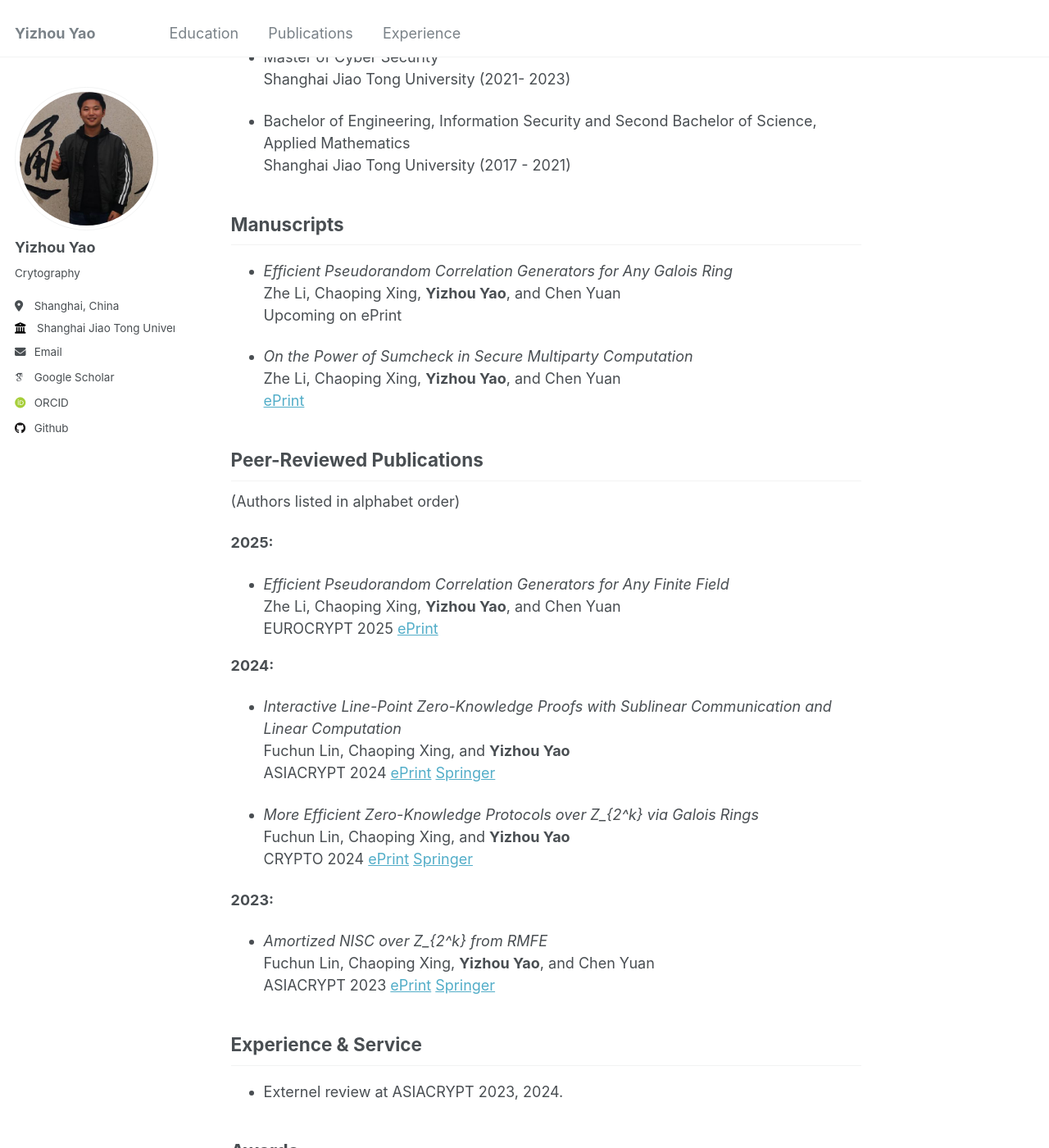
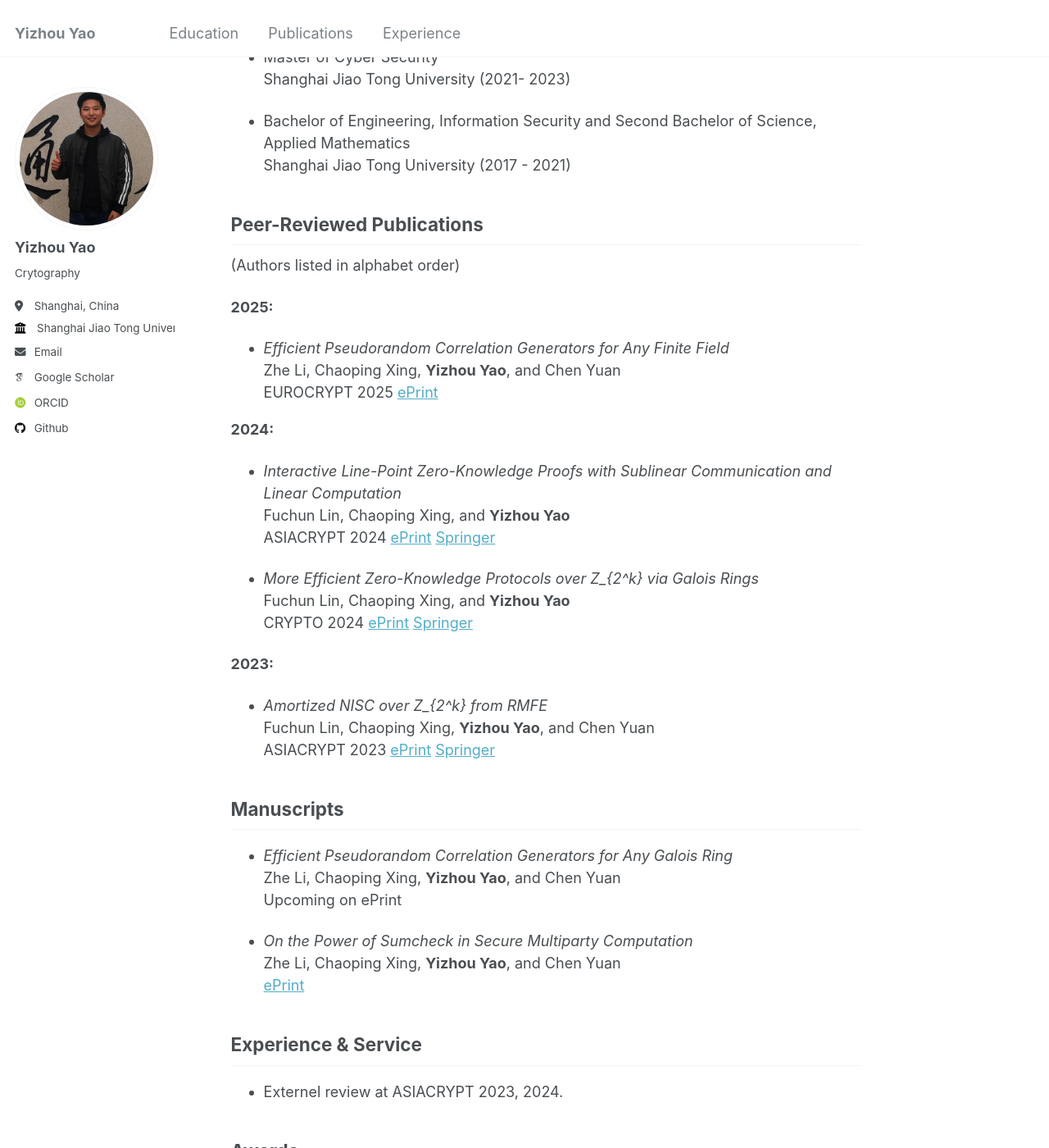
Before and after one commit to sjtu-YizhouYao/sjtu-YizhouYao.github.io, a Jekyll site: the page built from _pages/about.md, in a window 1280 px wide and 1400 px high, scrolled down 329 px. Shown: the whole window at 82% size. Built offline with Jekyll 4.4.1, drawn with Linux system fonts in a browser that asks for light colours; some web fonts are replaced; part of the change alters nothing that is shown.

```diff
--- a/_pages/about.md
+++ b/_pages/about.md
@@ -18,17 +18,6 @@ I am a Ph.D. student at the Shanghai Jiao Tong University (2023- now), supervise
 
 - Bachelor of Engineering, Information Security and Second Bachelor of Science, Applied Mathematics
   Shanghai Jiao Tong University (2017 - 2021)
-
-<h2 id="publications"> Manuscripts</h2>
-
-- *Efficient Pseudorandom Correlation Generators for Any Galois Ring*
-  Zhe Li, Chaoping Xing, **Yizhou Yao**, and Chen Yuan
-  Upcoming on ePrint
-
-- *On the Power of Sumcheck in Secure Multiparty Computation*
-  Zhe Li, Chaoping Xing, **Yizhou Yao**, and Chen Yuan
-  [ePrint](https://eprint.iacr.org/2025/177)
-
 
 <h2 id="publications"> Peer-Reviewed Publications</h2>
 (Authors listed in alphabet order)
@@ -52,6 +41,16 @@ I am a Ph.D. student at the Shanghai Jiao Tong University (2023- now), supervise
   Fuchun Lin, Chaoping Xing, **Yizhou Yao**, and Chen Yuan
   ASIACRYPT 2023  [ePrint](https://eprint.iacr.org/2023/1363) [Springer](https://link.springer.com/chapter/10.1007/978-981-99-8721-4_2)
 
+<h2 id="manuscripts"> Manuscripts</h2>
+
+- *Efficient Pseudorandom Correlation Generators for Any Galois Ring*
+  Zhe Li, Chaoping Xing, **Yizhou Yao**, and Chen Yuan
+  Upcoming on ePrint
+
+- *On the Power of Sumcheck in Secure Multiparty Computation*
+  Zhe Li, Chaoping Xing, **Yizhou Yao**, and Chen Yuan
+  [ePrint](https://eprint.iacr.org/2025/177)
+
 <h2 id="experience"> Experience & Service</h2>
 
 - Externel review at ASIACRYPT 2023, 2024.
```
